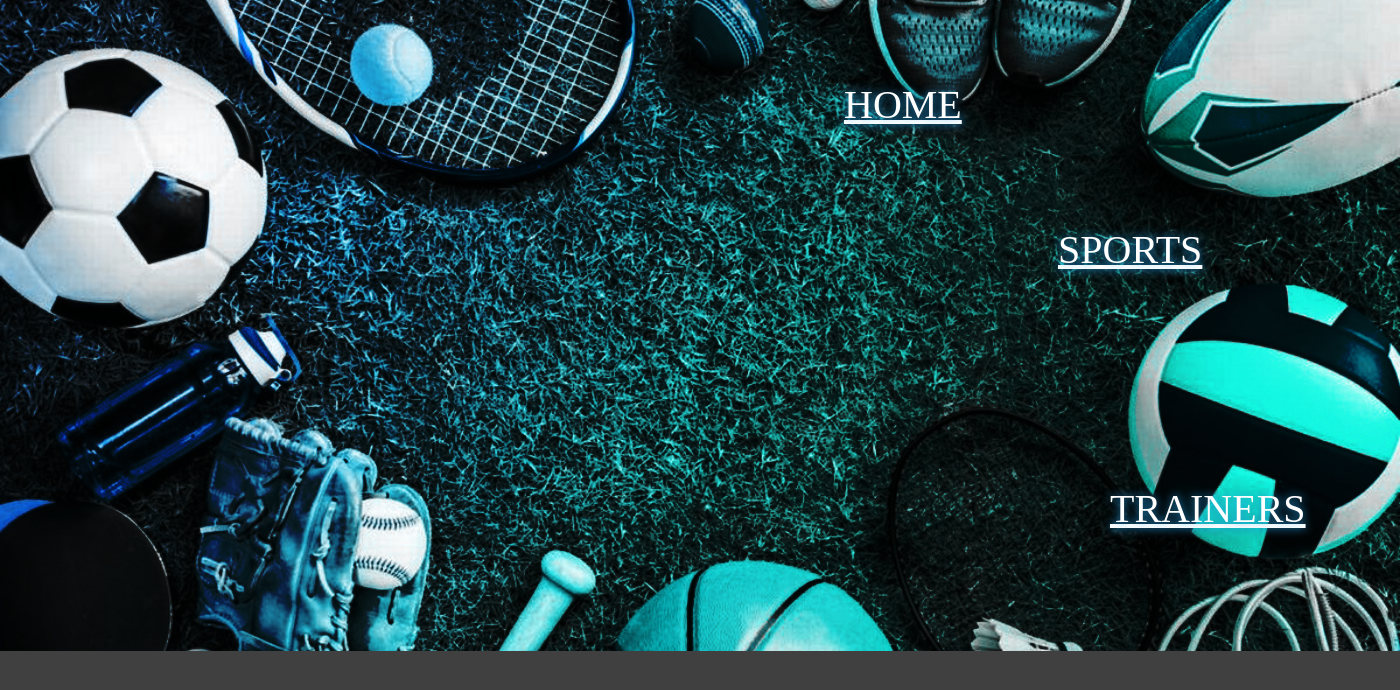
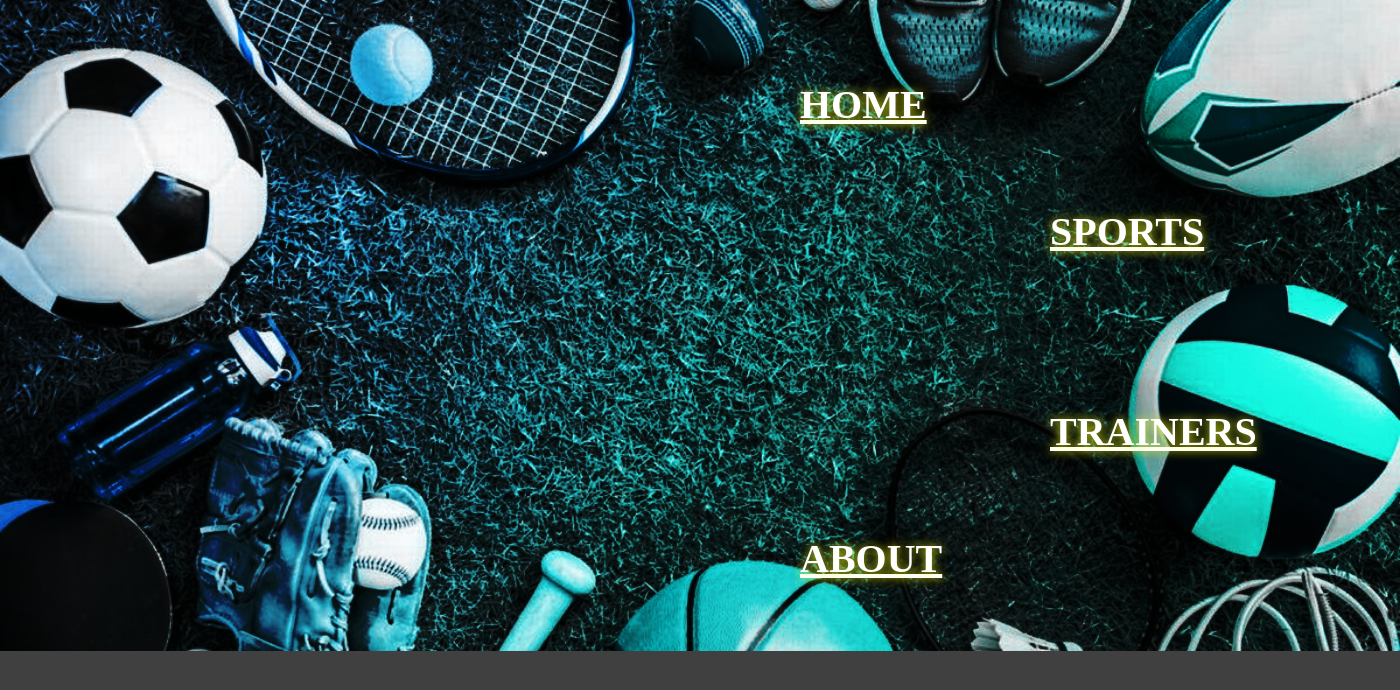
Before and after one commit to kaavyajain/KhelSNU, a PHP site: page / in a window 1400 px wide. Shown: the top 690 px of the page. Run offline with PHP 8.4, Linux system fonts and the light colour scheme.

Commit message:
Add files via upload

```diff
--- a/index.html
+++ b/index.html
@@ -11,9 +11,11 @@
 
 	</div>
 	<div id="right">
+		<b>
 		<a href="./index.html" id="home">HOME</a>
 		<a href="#" id="sports">SPORTS</a>
 		<a href="#" id="train">TRAINERS</a>
+		<a href="#" id="about">ABOUT</a></b>
 	</div>
 </div>
 
--- a/style.css
+++ b/style.css
@@ -35,25 +35,21 @@ div#right
 	line-height: 63px;
 	display: flex;
 	align-items: center;
-	text-shadow: 0px 0px 10px rgba(36, 156, 223, 1);
+	text-shadow: 0px 0px 10px rgba(246, 251, 11, 0.81);
 }
 #home
 {
 position: absolute;
 color: #FFFFFF;
-width: 171px;
-height: 63px;
-left: 844px;
+left: 800px;
 top: 73px;
 }
 #sports
 {
 	position: absolute;
 	color: #FFFFFF;
-	width: 251px;
-	height: 126px;
-	left: 1058px;
-	top: 218px;
+	left: 1050px;
+	top: 200px;
 }
 #train
 {
@@ -61,6 +57,13 @@ top: 73px;
 	color: #FFFFFF;
 	width: 280px;
 height: 63px;
-left: 1110px;
-top: 477px;
+left: 1050px;
+top: 400px;
 }
+#about
+{
+position: absolute;
+color: #FFFFFF;
+left: 800px;
+top: 527px;
+}
```
